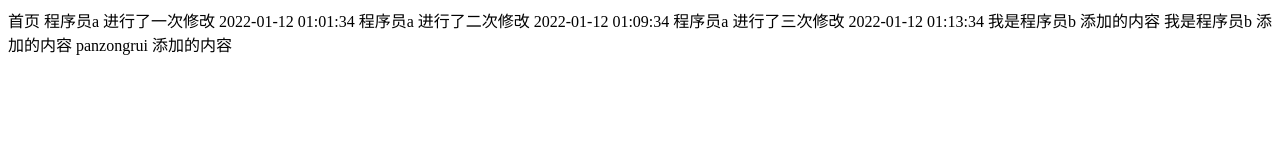
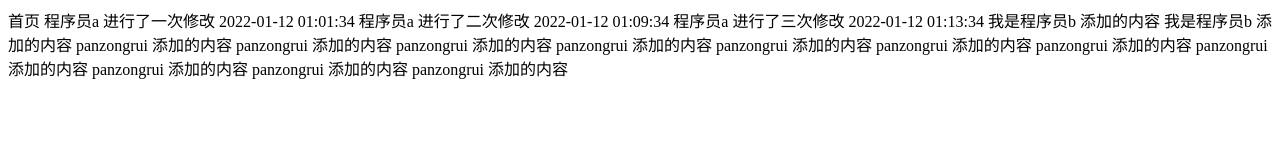
Before and after one commit to PanZongRui/Git-dome2, a plain HTML site: page index.html in a window 1280 px wide. Drawn offline with Linux system fonts and the light colour scheme.

Commit message:
程序员b第五次提交

```diff
--- a/index.html
+++ b/index.html
@@ -17,6 +17,16 @@
   我是程序员b 添加的内容
   我是程序员b 添加的内容
   panzongrui 添加的内容
+  panzongrui 添加的内容
+  panzongrui 添加的内容
+  panzongrui 添加的内容
+  panzongrui 添加的内容
+  panzongrui 添加的内容
+  panzongrui 添加的内容
+  panzongrui 添加的内容
+  panzongrui 添加的内容
+  panzongrui 添加的内容
+  panzongrui 添加的内容
 </body>
 
 </html>
```
